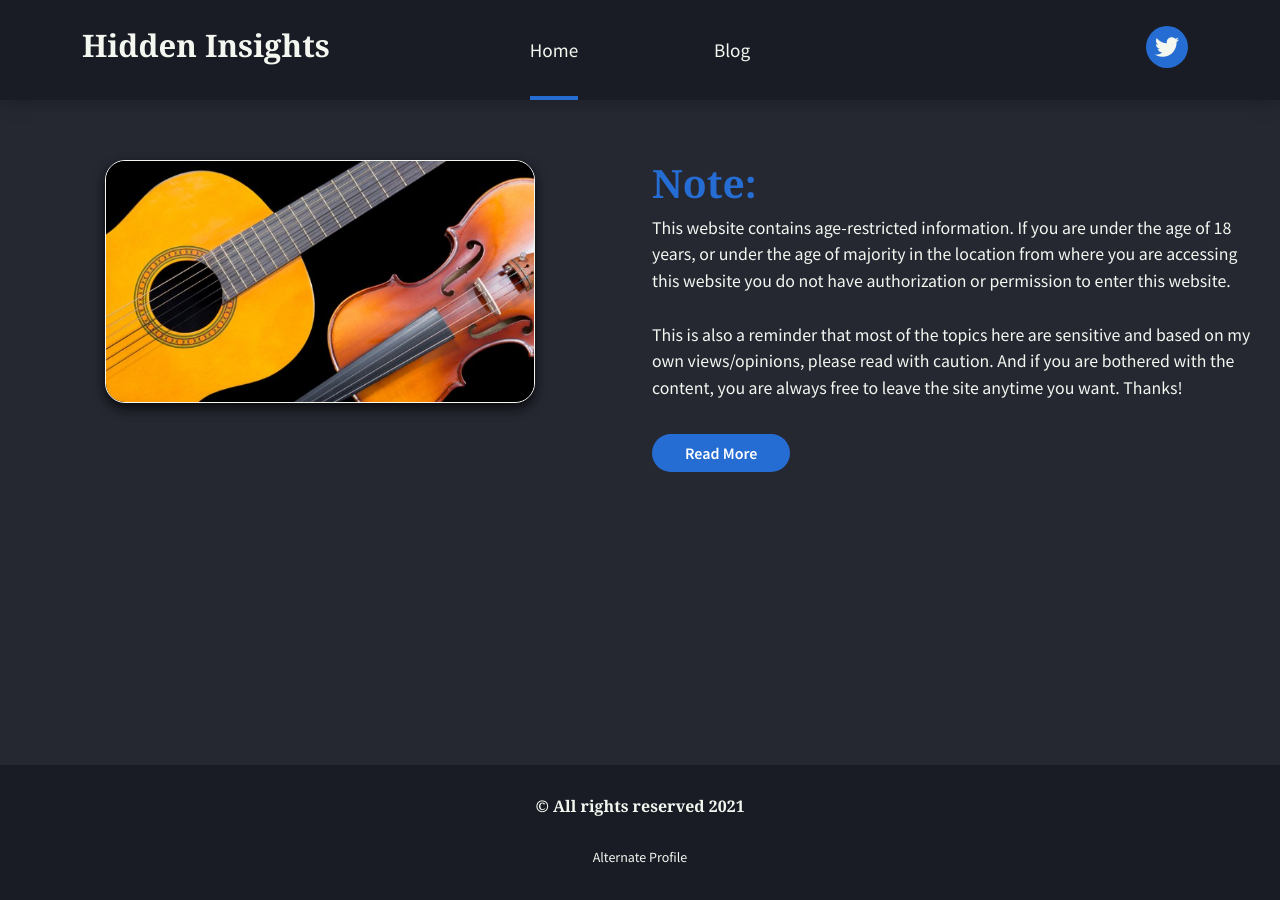
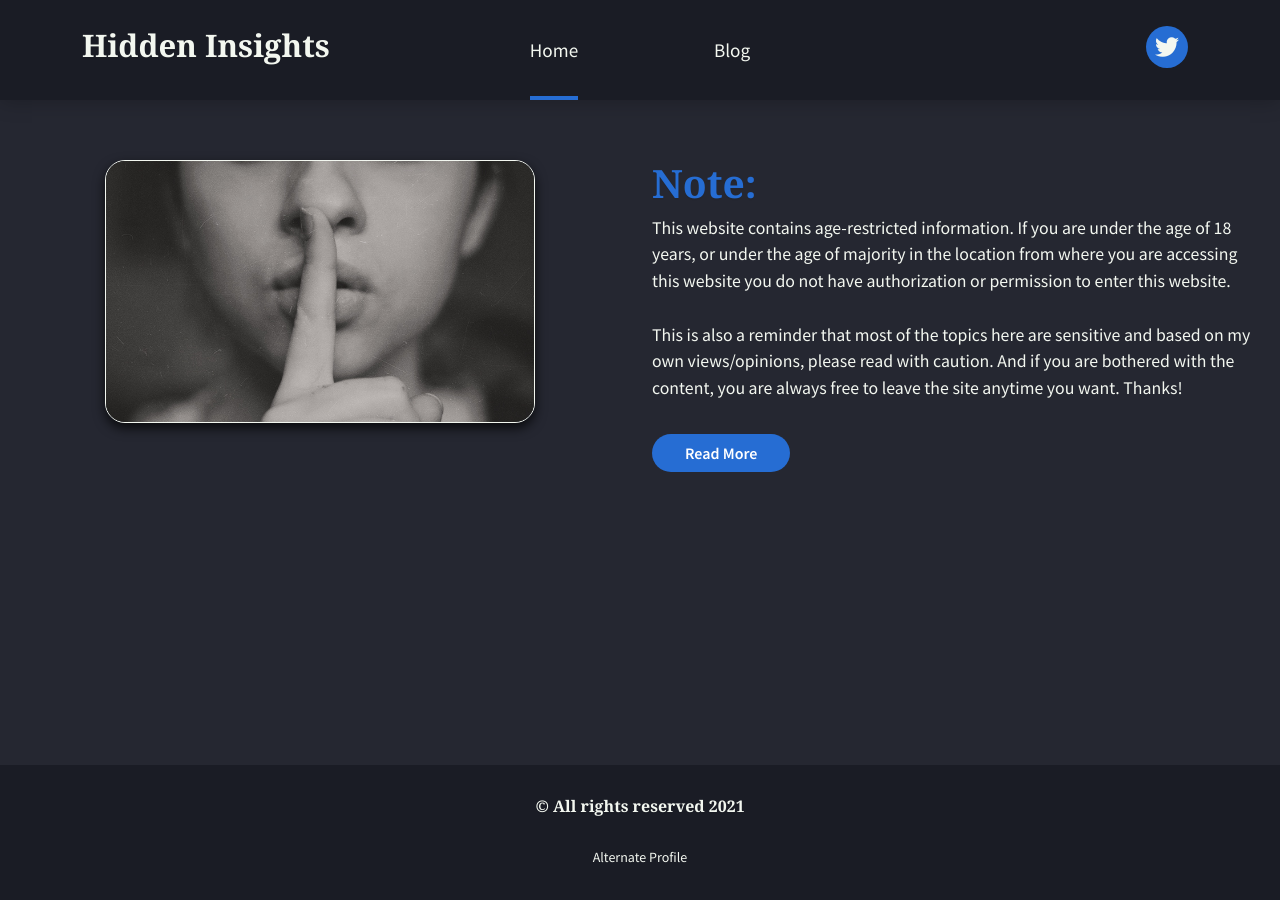
Before and after one commit to rapsamaniego27/alter, a Jekyll site: the page built from index.html, in a window 1280 px wide. Built offline with Jekyll 4.4.1, drawn with Linux system fonts in a browser that asks for light colours; nearby versions of some CDN libraries; some web fonts are replaced.

Commit message:
Update Pages “home”

```diff
--- a/_data/home.yml
+++ b/_data/home.yml
@@ -7,7 +7,7 @@ summary_description: >-
   <br><br>
 
   This is also a reminder that most of the topics here are sensitive and based on my own views/opinions, please read with caution. And if you are bothered with the content, you are always free to leave the site anytime you want. Thanks!
-summary_image: /assets/files/dual-instruments.jpg
+summary_image: /assets/files/introvert-quiet-right.jpg
 feature_right_link: /lessons
 feature_left_title: A Leader of the Band
 feature_left_link: https://folkridge.com/
```
Also changed, not shown: assets/files/introvert-quiet-right.jpg (added).
